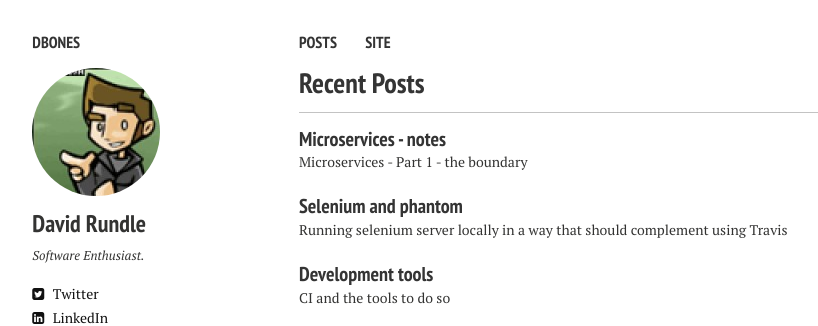
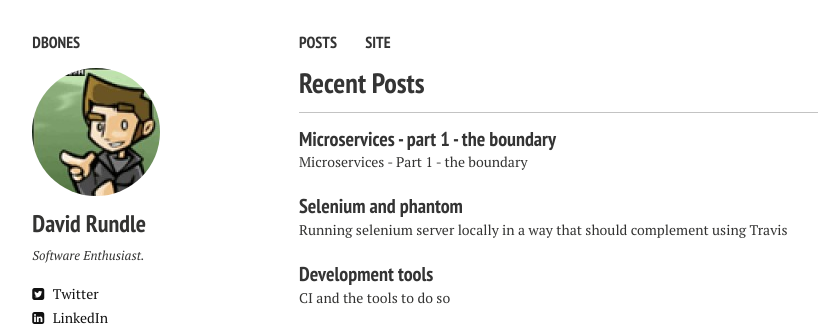
Before and after one commit to dbones/dbones.github.io, a Jekyll site: the page built from index.md, in a window 1280 px wide. Shown: the top 326 px of the page, without its empty margins (21-839 px from the left). Built offline with Jekyll 4.4.1, drawn with Linux system fonts in a browser that asks for light colours; nearby versions of some CDN libraries.

Commit message:
removed duplicate header

```diff
--- a/_posts/2015-11-08-microservices.md
+++ b/_posts/2015-11-08-microservices.md
@@ -1,14 +1,12 @@
 ---
 published: true
 layout: post
-title: Microservices - notes
+title: Microservices - part 1 - the boundary
 description: Microservices - Part 1 - the boundary
 date: 2015-11-08
 tags: [microservice, architecture]
 comments: false
 ---
-
-#Microservices - the boundary
 
 This post series are a few notes on Microservices, based on observations and experience.
 
```
